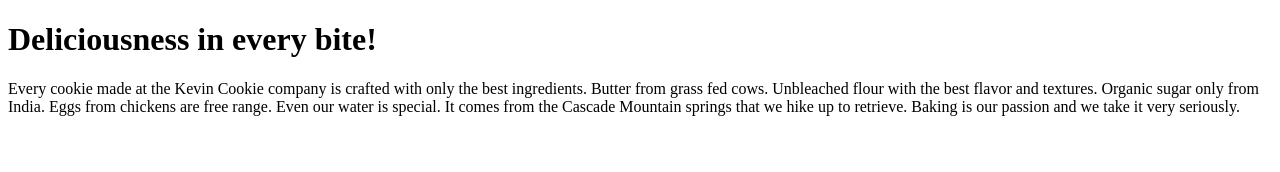
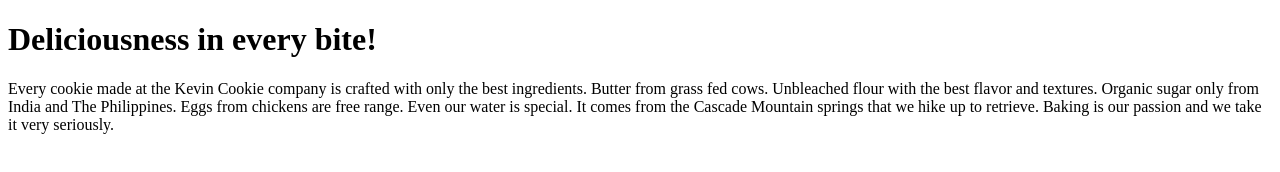
Before and after one commit to Abba01-excel/AbbaCookieCompany, a plain HTML site: page index.htm in a window 1280 px wide. Drawn offline with Linux system fonts and the light colour scheme.

Commit message:
Update index.htm

```diff
--- a/index.htm
+++ b/index.htm
@@ -4,7 +4,7 @@
 
 <h1>Deliciousness in every bite!</h1>
 
-<p>Every cookie made at the Kevin Cookie company is crafted with only the best ingredients. Butter from grass fed cows. Unbleached flour with the best flavor and textures. Organic sugar only from India. Eggs from chickens are free range. Even our water is special. It comes from the Cascade Mountain springs that we hike up to retrieve. Baking is our passion and we take it very seriously.</p>
+<p>Every cookie made at the Kevin Cookie company is crafted with only the best ingredients. Butter from grass fed cows. Unbleached flour with the best flavor and textures. Organic sugar only from India and The Philippines. Eggs from chickens are free range. Even our water is special. It comes from the Cascade Mountain springs that we hike up to retrieve. Baking is our passion and we take it very seriously.</p>
 
 
 </body>
```
